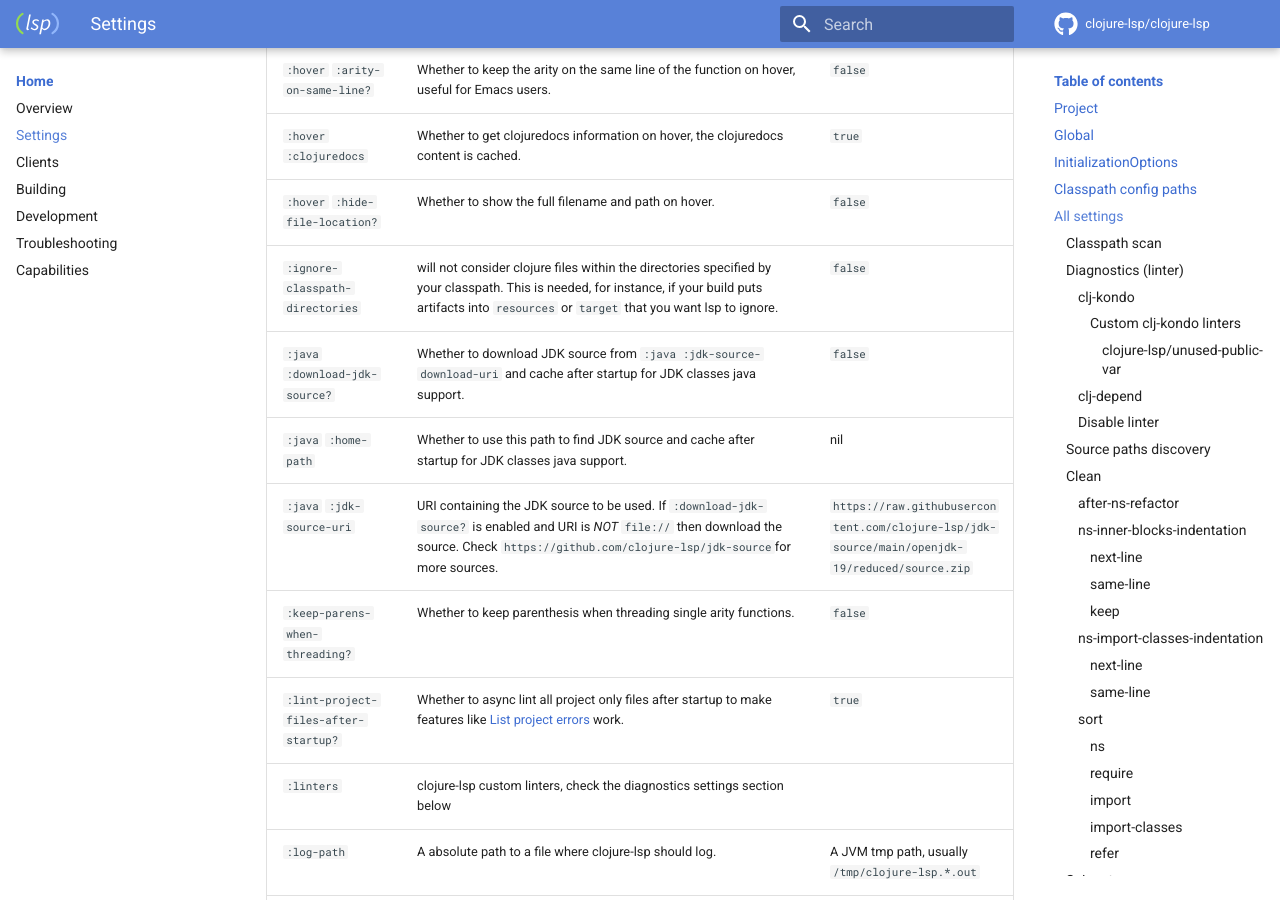
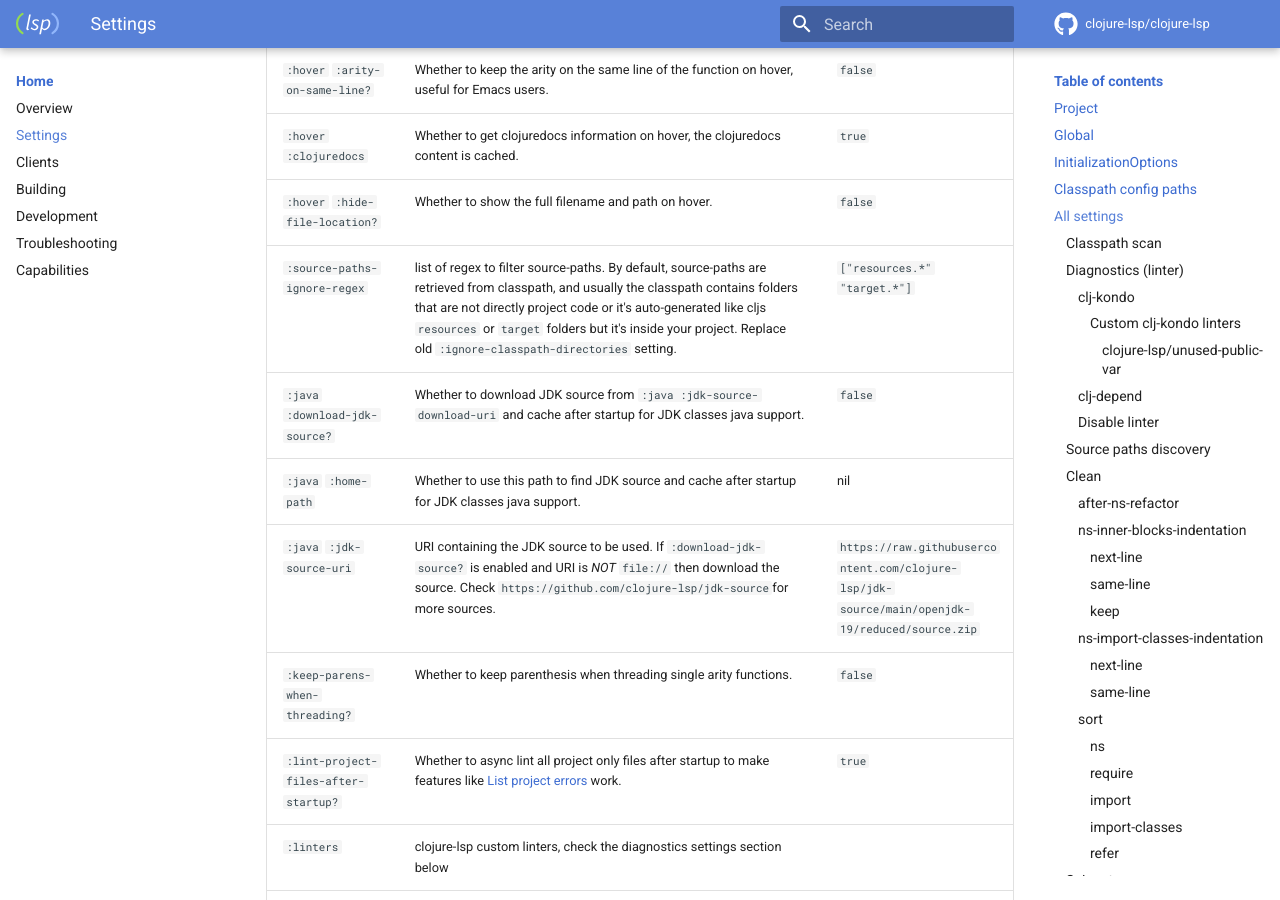
Before and after one commit to clojure-lsp/clojure-lsp, an MkDocs documentation site: the page built from docs/settings.md, in a window 1280 px wide and 900 px high, scrolled down 3150 px. Built offline with MkDocs 1.6.1 and Material for MkDocs 9.7.7, drawn with Linux system fonts in a browser that asks for light colours; comment, search, counter and statistics services are not loaded.

Commit message:
feat: add new setting  to filter source-paths that are auto generated for example for cljs projects, the default value should be enought for most cases (), replacing old .

```diff
--- a/docs/settings.md
+++ b/docs/settings.md
@@ -86,7 +86,7 @@ __You can find all settings and its default values [here](https://github.com/clo
 | `:hover` `:arity-on-same-line?`           | Whether to keep the arity on the same line of the function on hover, useful for Emacs users.                                                                                                                                                                                                                                                                                                                         | `false`                                                                                       |
 | `:hover` `:clojuredocs`                   | Whether to get clojuredocs information on hover, the clojuredocs content is cached.                                                                                                                                                                                                                                                                                                                                  | `true`                                                                                        |
 | `:hover` `:hide-file-location?`           | Whether to show the full filename and path on hover.                                                                                                                                                                                                                                                                                                                                                                 | `false`                                                                                       |
-| `:ignore-classpath-directories`           | will not consider clojure files within the directories specified by your classpath. This is needed, for instance, if your build puts artifacts into `resources` or `target` that you want lsp to ignore.                                                                                                                                                                                                             | `false`                                                                                       |
+| `:source-paths-ignore-regex`              | list of regex to filter source-paths. By default, source-paths are retrieved from classpath, and usually the classpath contains folders that are not directly project code or it's auto-generated like cljs `resources` or `target` folders but it's inside your project. Replace old `:ignore-classpath-directories` setting.                                                                                                                                            | `["resources.*" "target.*"]`                                                                  |
 | `:java` `:download-jdk-source?`           | Whether to download JDK source from `:java :jdk-source-download-uri` and cache after startup for JDK classes java support.                                                                                                                                                                                                                                                                                           | `false`                                                                                       |
 | `:java` `:home-path`                      | Whether to use this path to find JDK source and cache after startup for JDK classes java support.                                                                                                                                                                                                                                                                                                                    | nil                                                                                           |
 | `:java` `:jdk-source-uri`                 | URI containing the JDK source to be used. If `:download-jdk-source?` is enabled and URI is *NOT* `file://` then download the source. Check `https://github.com/clojure-lsp/jdk-source`for more sources.                                                                                                                                                                                                              | `https://raw.githubusercontent.com/clojure-lsp/jdk-source/main/openjdk-19/reduced/source.zip` |
```
Also changed, not shown: CHANGELOG.md (+1 -0 lines), docs/troubleshooting.md (+0 -1 lines), 3 other files.
